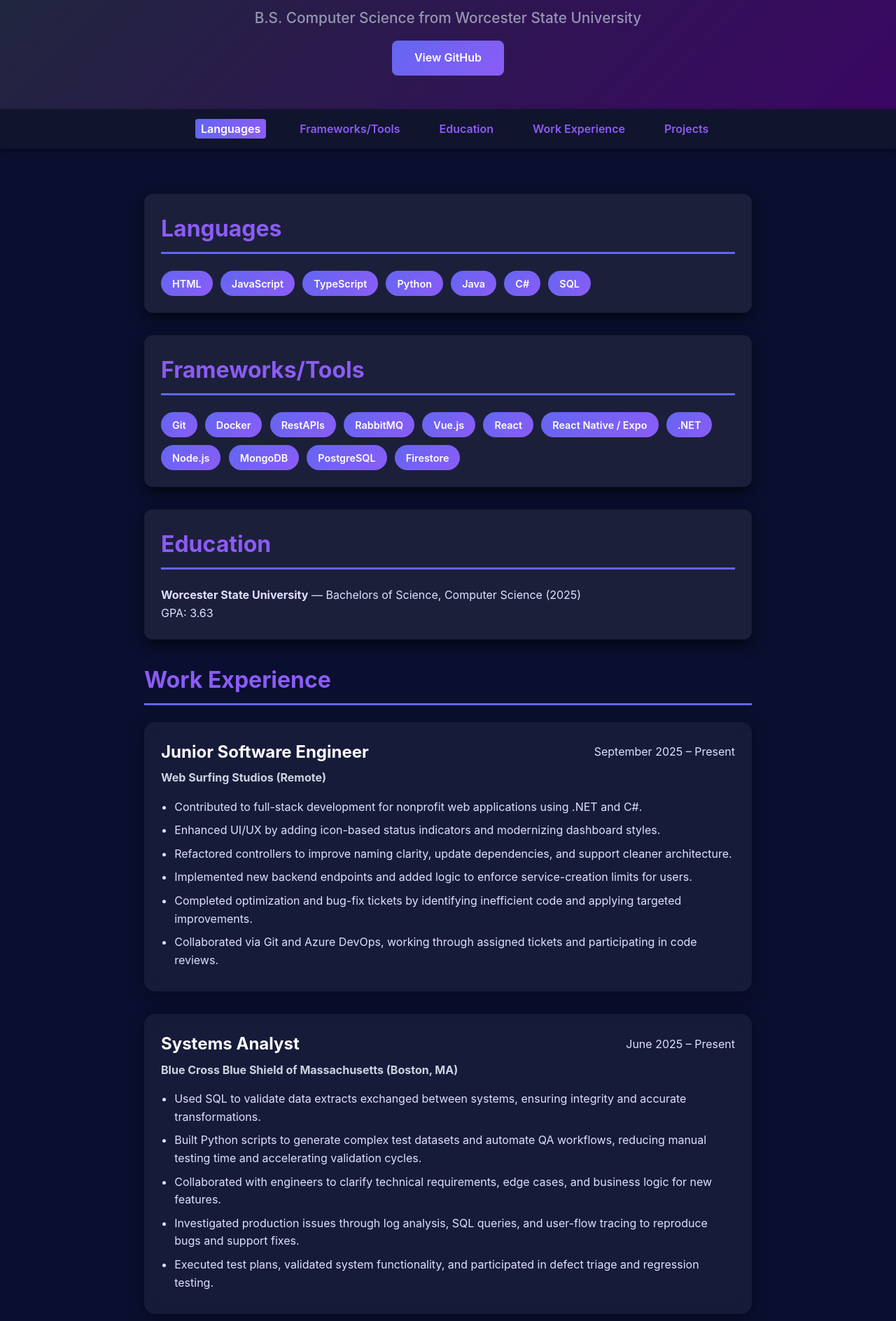
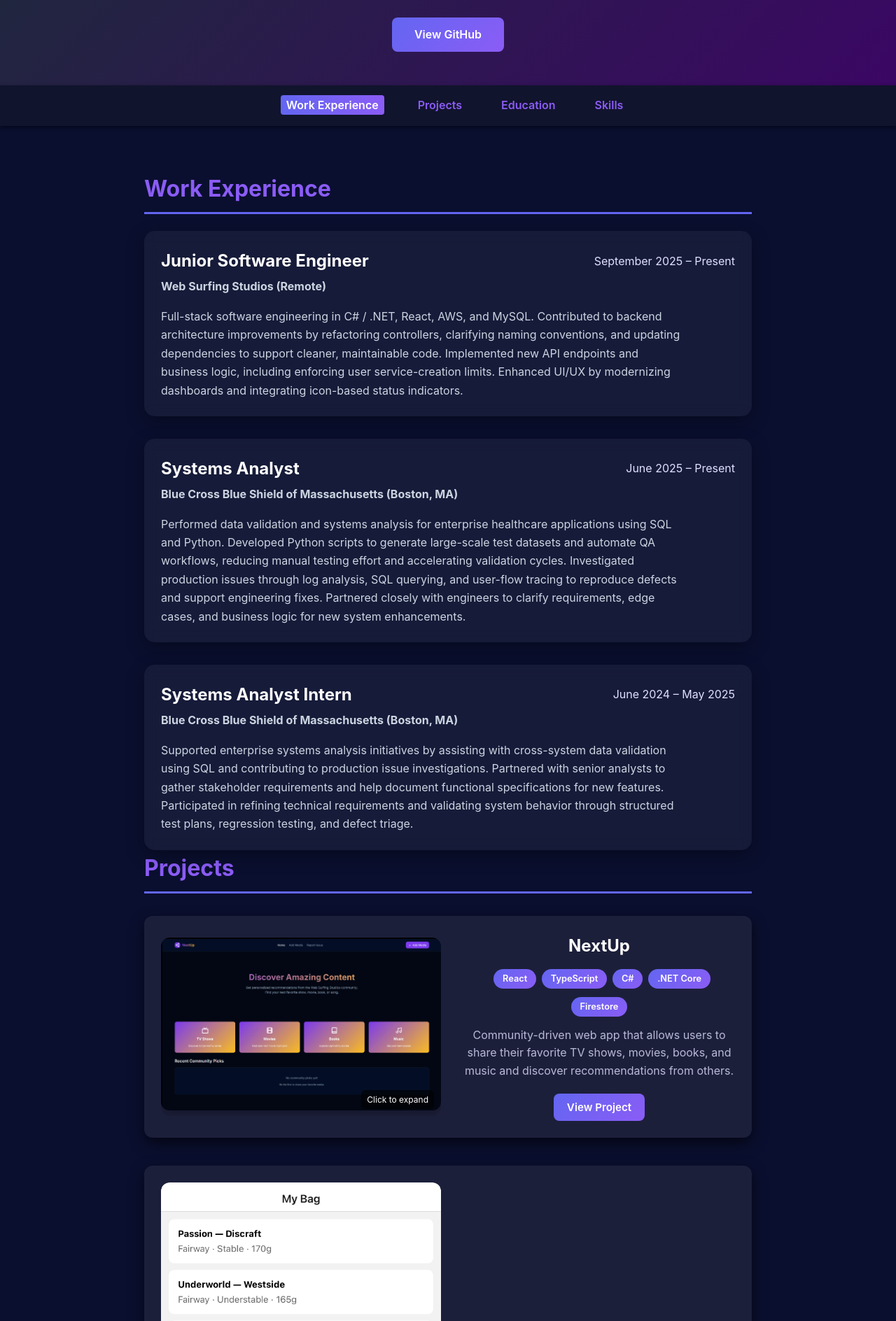
Before and after one commit to gcasiano21/portfolio, a React (Vite) app: page / in a window 1280 px wide. Shown: the part 140-2028 px from the top of the page at 70% size. Built offline with nearby package versions, Linux system fonts and the light colour scheme.

Commit message:
Redesign skills and experience

```diff
--- a/src/App.jsx
+++ b/src/App.jsx
@@ -8,17 +8,16 @@ import "./Style.css";
 
 
 const sections = [
-  { id: "languagesSkills", title: "Languages" },
-  { id: "frameworksTools", title: "Frameworks/Tools" },
-  { id: "education", title: "Education" },
   { id: "experience", title: "Work Experience" },
   { id: "projects", title: "Projects" },
+  { id: "education", title: "Education" },
+  { id: "skills", title: "Skills" },
 ];
 
 const projects = [
   {
     title: "NextUp",
-    technologies: "React (TypeScript), C#, Firestore",
+    technologies: "React, TypeScript, C#, .NET Core, Firestore",
     description: "Community-driven web app that allows users to share their favorite TV shows, movies, books, and music and discover recommendations from others.",
     link: "https://github.com/gcasiano21/NextUp",
     image: "images/NextUp.png",
@@ -29,6 +28,20 @@ const projects = [
     description: "Mobile app for disc golf players to track the discs in their bag, log throws with max and average distances, and receive personalized disc recommendations based on bag composition.",
     link: "https://github.com/gcasiano21/Bagged",
     image: "images/Bagged.png",
+  },
+  {
+    title: "PingMyApp",
+    technologies: "C#, MySQL, ASP.NET MVC, AWS, Entity Framework",
+    description: "Real-time website monitoring dashboard tracking uptime, response times, and service health. Features instant alerts and comprehensive activity logging.",
+    link: "https://pingmyapp.com/",
+    image: "images/PingMyApp.png",
+  },
+    {
+    title: "MergeJam",
+    technologies: "C#, MySQL, ASP.NET Core, AWS, JavaScript, React",
+    description: "A free community platform where makers showcase their creative projects.",
+    link: "https://mergejam.com/",
+    image: "images/MergeJam.png",
   },
   {
     title: "Thea’s Pantry Capstone",
@@ -50,31 +63,52 @@ const experiences = [
     role: "Junior Software Engineer",
     company: "Web Surfing Studios (Remote)",
     years: "September 2025 – Present",
-    responsibilities: [
-      "Contributed to full-stack development for nonprofit web applications using .NET and C#.",
-      "Enhanced UI/UX by adding icon-based status indicators and modernizing dashboard styles.",
-      "Refactored controllers to improve naming clarity, update dependencies, and support cleaner architecture.",
-      "Implemented new backend endpoints and added logic to enforce service-creation limits for users.",
-      "Completed optimization and bug-fix tickets by identifying inefficient code and applying targeted improvements.",
-      "Collaborated via Git and Azure DevOps, working through assigned tickets and participating in code reviews."
-    ],
+    description: "Full-stack software engineering in C# / .NET, React, AWS, and MySQL. Contributed to backend architecture improvements by refactoring controllers, clarifying naming conventions, and updating dependencies to support cleaner, maintainable code. Implemented new API endpoints and business logic, including enforcing user service-creation limits. Enhanced UI/UX by modernizing dashboards and integrating icon-based status indicators."
   },
   {
     role: "Systems Analyst",
     company: "Blue Cross Blue Shield of Massachusetts (Boston, MA)",
     years: "June 2025 – Present",
-    responsibilities: [
-      "Used SQL to validate data extracts exchanged between systems, ensuring integrity and accurate transformations.",
-      "Built Python scripts to generate complex test datasets and automate QA workflows, reducing manual testing time and accelerating validation cycles.",
-      "Collaborated with engineers to clarify technical requirements, edge cases, and business logic for new features.",
-      "Investigated production issues through log analysis, SQL queries, and user-flow tracing to reproduce bugs and support fixes.",
-      "Executed test plans, validated system functionality, and participated in defect triage and regression testing."
-    ],
+    description:"Performed data validation and systems analysis for enterprise healthcare applications using SQL and Python. Developed Python scripts to generate large-scale test datasets and automate QA workflows, reducing manual testing effort and accelerating validation cycles. Investigated production issues through log analysis, SQL querying, and user-flow tracing to reproduce defects and support engineering fixes. Partnered closely with engineers to clarify requirements, edge cases, and business logic for new system enhancements."
+  },
+  {
+    role: "Systems Analyst Intern",
+    company: "Blue Cross Blue Shield of Massachusetts (Boston, MA)",
+    years: "June 2024 – May 2025",
+    description:"Supported enterprise systems analysis initiatives by assisting with cross-system data validation using SQL and contributing to production issue investigations. Partnered with senior analysts to gather stakeholder requirements and help document functional specifications for new features. Participated in refining technical requirements and validating system behavior through structured test plans, regression testing, and defect triage."
   }
 ];
 
-const languageSkills = ["HTML", "JavaScript", "TypeScript", "Python", "Java", "C#", "SQL"];
-const frameworkTools = ["Git", "Docker", "RestAPIs", "RabbitMQ", "Vue.js", "React", "React Native / Expo", ".NET", "Node.js", "MongoDB", "PostgreSQL", "Firestore"];
+const skills = [
+  {
+    category: "Languages",
+    items: ["C# / .NET", "JavaScript", "TypeScript", "Python", "SQL", "Java", "HTML", "CSS"]
+  },
+  {
+    category: "Frameworks",
+    items: ["ASP.NET MVC", "ASP.NET Core", "Vue.js", "Tailwind CSS", "Express.js", "React Native", "Expo"]
+  },
+  {
+    category: "Databases",
+    items: ["MySQL", "SQL Server", "Firebase", "PostgreSQL", "MongoDB", "SQLite"]
+  },
+  {
+    category: "Libraries",
+    items: ["React", "Pygame", "Pandas", "DbUp"]
+  },
+  {
+    category: "Version Control",
+    items: ["Git", "GitHub", "Azure DevOps", "GitLab", "Gitea"]
+  },
+  {
+    category: "DevOps",
+    items: ["GitHub Actions", "Gitea Actions", "Docker", "Azure DevOps"]
+  },
+  {
+    category: "Miscellaneous",
+    items: ["REST APIs", "Entity Framework", "RabbitMQ", "Node.js"]
+  }
+];
 
 export default function App() {
   return (
@@ -83,16 +117,6 @@ export default function App() {
       <Nav sections={sections} />
 
       <main>
-        <SkillsList id="languagesSkills" title="Languages" skills={languageSkills} />
-        <SkillsList id="frameworksTools" title="Frameworks/Tools" skills={frameworkTools} />
-
-        <section id="education">
-          <h2>Education</h2>
-          <p>
-            <strong>Worcester State University</strong> — Bachelors of Science, Computer Science (2025)
-          </p>
-          <p>GPA: 3.63</p>
-        </section>
 
         <h2 id="experience">Work Experience</h2>
         <div className="timeline">
@@ -102,7 +126,7 @@ export default function App() {
               years={e.years}
               role={e.role}
               company={e.company}
-              responsibilities={e.responsibilities}
+              description={e.description}
             />
           ))}
         </div>
@@ -114,6 +138,17 @@ export default function App() {
           ))}
         </div>
 
+        <h2>Education</h2>
+        <section id="education">
+          <p>
+            <strong>Worcester State University</strong> — Bachelors of Science, Computer Science (2025)
+          </p>
+          <p>GPA: 3.63</p>
+        </section>
+
+        <h2 id="skills" className="skills-title">Skills</h2>
+        <SkillsList skills={skills} />
+
       </main>
       <Footer />
     </>
--- a/src/Style.css
+++ b/src/Style.css
@@ -131,19 +131,56 @@ h3 {
   font-size: 0.95rem;
 }
 
+.skills-title {
+  text-align: flex;
+  margin-bottom: 2rem;
+}
+
+.skills-grid {
+  display: flex;
+  flex-wrap: wrap;
+  gap: 1.5rem;
+  justify-content: center;
+}
+
+.skills-card {
+  width: 250px;
+  background: rgba(255,255,255,0.05);
+  padding: 1.25rem;
+  border-radius: 15px;
+  backdrop-filter: blur(10px);
+  box-shadow: 0 6px 18px rgba(0,0,0,0.3);
+  transition: transform 0.2s ease, box-shadow 0.2s ease;
+}
+
+.skills-card:hover {
+  transform: translateY(-4px);
+  box-shadow: 0 10px 24px rgba(0,0,0,0.4);
+}
+
+.skills-card h3 {
+  margin-bottom: 1rem;
+  font-size: 1.1rem;
+  color: #fff;
+  text-align: center;
+  border-bottom: 2px solid #6366f1;
+  padding-bottom: 0.3rem;
+}
+
 .skills-list {
   display: flex;
-  flex-wrap: wrap;
-  gap: 0.7rem;
+  flex-direction: column;
+  gap: 0.5rem;
+  align-items: center;
 }
 
 .skill {
   background: linear-gradient(135deg, #6366f1, #8b5cf6);
   color: #fff;
-  padding: 0.4rem 1rem;
+  padding: 0.25rem 0.8rem;
   border-radius: 9999px;
   font-weight: 600;
-  font-size: 0.9rem;
+  font-size: 0.8rem;
   user-select: none;
 }
 
@@ -221,7 +258,7 @@ footer a:hover {
 .card-grid {
   display: flex;
   flex-direction: column;
-  gap: 2rem;
+  gap: .5rem;
   margin-top: 2rem;
 }
 
@@ -336,6 +373,7 @@ footer a:hover {
   display: inline-flex;
   flex-wrap: wrap;
   gap: 0.5rem;
+  justify-content: center;
 }
 
 .project-technologies::before {
@@ -389,3 +427,10 @@ footer a:hover {
   color: #cbd5e1;
   margin: 0.3rem 0 1rem 0;
 }
+
+.timeline-description {
+  margin-top: 0.75rem;
+  line-height: 1.65;
+  color: #cbd5e1;
+  max-width: 750px;
+}
--- a/src/components/ExperienceCard.jsx
+++ b/src/components/ExperienceCard.jsx
@@ -1,4 +1,4 @@
-export default function ExperienceCard({ role, company, years, responsibilities }) {
+export default function ExperienceCard({ role, company, years, description }) {
   return (
     <div className="timeline-card">
       <div className="timeline-header">
@@ -6,11 +6,7 @@ export default function ExperienceCard({ role, company, years, responsibilities
         <span className="timeline-date">{years}</span>
       </div>
       <h4>{company}</h4>
-      <ul>
-        {responsibilities.map((resp, index) => (
-          <li key={index}>{resp}</li>
-        ))}
-      </ul>
+      <p className="timeline-description">{description}</p>
     </div>
   );
 }
--- a/src/components/Header.jsx
+++ b/src/components/Header.jsx
@@ -2,7 +2,6 @@ export default function Header() {
   return (
     <header>
       <h1>Giovanni Casiano</h1>
-      <p>B.S. Computer Science from Worcester State University</p>
       <a
         href="https://github.com/gcasiano21"
         className="btn"
--- a/src/components/Skills.jsx
+++ b/src/components/Skills.jsx
@@ -1,12 +1,18 @@
-export default function SkillsList({ id, title, skills }) {
+export default function SkillsGrid({ skills }) {
   return (
-    <section id={id}>
-      <h2>{title}</h2>
-      <div className="skills-list">
-        {skills.map((skill, index) => (
-          <span key={index} className="skill">{skill}</span>
+      <div className="skills-grid">
+        {skills.map((group, index) => (
+          <div key={index} className="skills-card">
+            <h3>{group.category}</h3>
+            <div className="skills-list">
+              {group.items.map((skill, i) => (
+                <span key={i} className="skill">
+                  {skill}
+                </span>
+              ))}
+            </div>
+          </div>
         ))}
       </div>
-    </section>
   );
 }
```
Also changed, not shown: public/images/MergeJam.png (added), public/images/PingMyApp.png (added).
